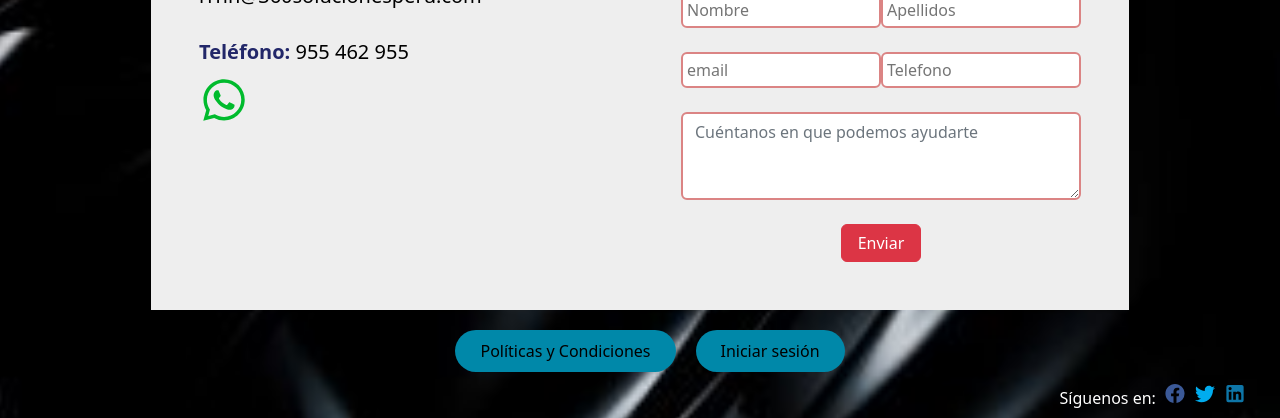
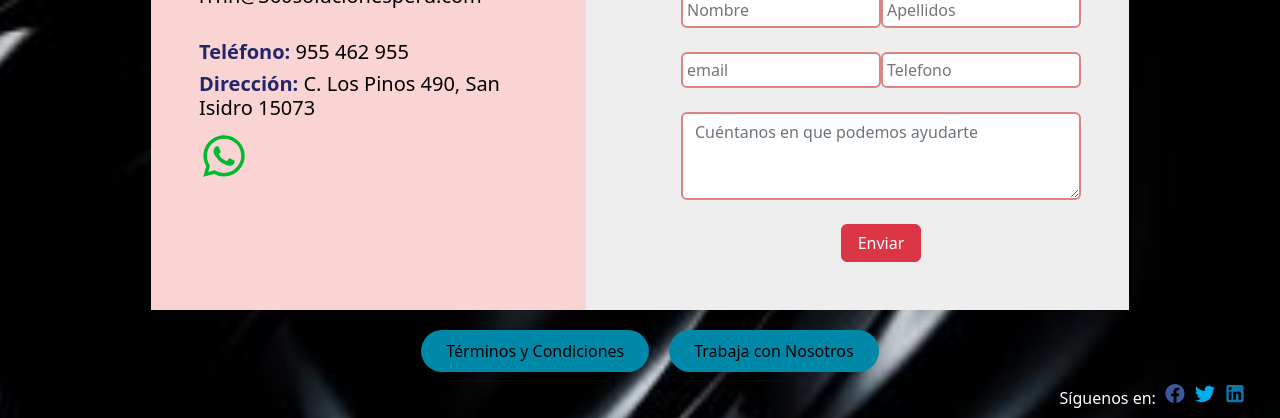
Before and after one commit to gianmorales/360-soluciones, a Nuxt app: page /contacto in a window 1280 px wide. Shown: the part 534-952 px from the top of the page. Built offline with nearby package versions, Linux system fonts and the light colour scheme.

Commit message:
Se cambio de iniciar sesion a trabaja con nosotros

```diff
--- a/layouts/default.vue
+++ b/layouts/default.vue
@@ -15,12 +15,12 @@
       <div class="buttonsmain">
         <a href="/vitrina"
           ><button type="button" class="btn btn-info">
-            Políticas y Condiciones
+            Términos y Condiciones
           </button></a
         >
         <a href="/inicioSesion"
           ><button type="button" class="btn btn-info">
-            Iniciar sesión
+            Trabaja con Nosotros
           </button></a
         >
       </div>
--- a/pages/contacto.vue
+++ b/pages/contacto.vue
@@ -1,7 +1,7 @@
 <template>
   <div>
     <div class="row mt-5 d-flex justify-content-center">
-      <div class="col-md-4 p-5 colorfondo">
+      <div class="col-md-4 p-5 colorfondo1">
         <div class="row">
           <div class="col-md-12 d-flex justify-content-center imgfondo">
             <h1 class="mt-5 text-center">
@@ -25,6 +25,7 @@
             <h5>
               <strong>Teléfono: </strong><a href="tel:955462955">955 462 955</a>
             </h5>
+            <h5><strong>Dirección: </strong><span style="color: black">C. Los Pinos 490, San Isidro 15073</span></h5>
           </div>
           <div>
             <h1>
@@ -136,4 +137,7 @@ h5 {
 .colorfondo {
   background-color: #eee;
 }
+.colorfondo1 {
+  background-color: rgb(250, 211, 211);
+}
 </style>
--- a/pages/inicioSesion.vue
+++ b/pages/inicioSesion.vue
@@ -4,7 +4,7 @@
       <div class="col-md-5 pt-5 pb-5 colorfondo">
         <div class="row">
           <div class="col-md-12 d-flex justify-content-center">
-            <h2 class="text-center">CLIENTES REGISTRADOS</h2>
+            <h2 class="text-center">POSTULANTES REGISTRADOS</h2>
           </div>
           <div class="col-md-12 text-center">
             <span
@@ -59,7 +59,7 @@
       <div class="col-md-5 pt-5 pb-5 colorfondo">
         <div class="row">
           <div class="col-md-12 d-flex justify-content-center">
-            <h2 class="text-center">NUEVOS CLIENTES</h2>
+            <h2 class="text-center">NUEVOS POSTULANTES</h2>
           </div>
           <div class="col-md-12 text-center">
             <span>Si no cuentas con una cuenta, toma paso a registrarte.</span>
@@ -79,11 +79,11 @@
                 <hr >
               </div>
             </div>
-            <did class="row d-flex justify-content-center">
+            <div class="row d-flex justify-content-center">
                 <div class="col-md-10">
                 <redes-sociales ></redes-sociales>
             </div>
-            </did>
+            </div>
           </div>
         </div>
       </div>
--- a/pages/registrate.vue
+++ b/pages/registrate.vue
@@ -4,7 +4,7 @@
       <div class="col-md-8 colorfondo">
         <div class="row">
           <div class="col-md-12 text-center mt-3">
-            <h1>CREAR NUEVA CUENTA DE CLIENTE</h1>
+            <h1>CREAR NUEVA CUENTA DE POSTULANTE</h1>
             <p class="pt-3">Te invitamos a que seas parte de 360 SOLUCIONES</p>
           </div>
         </div>
```
